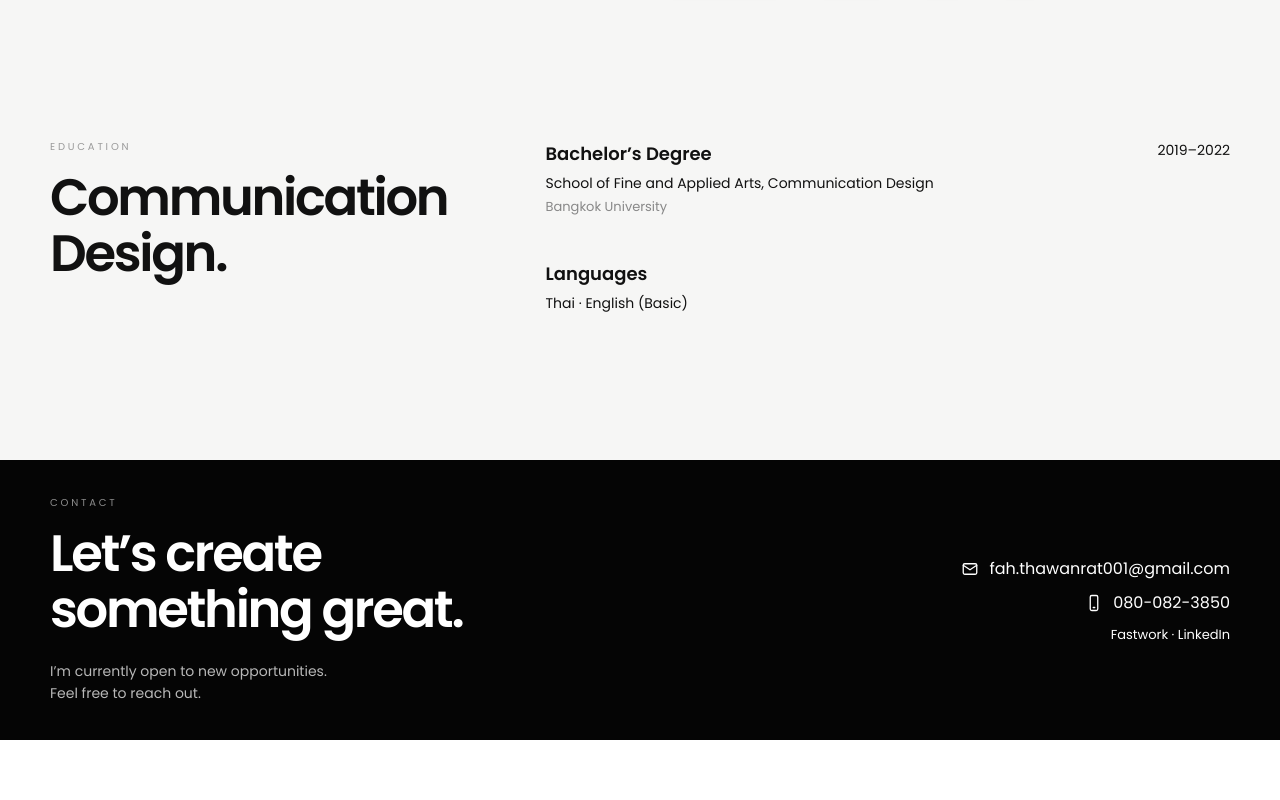
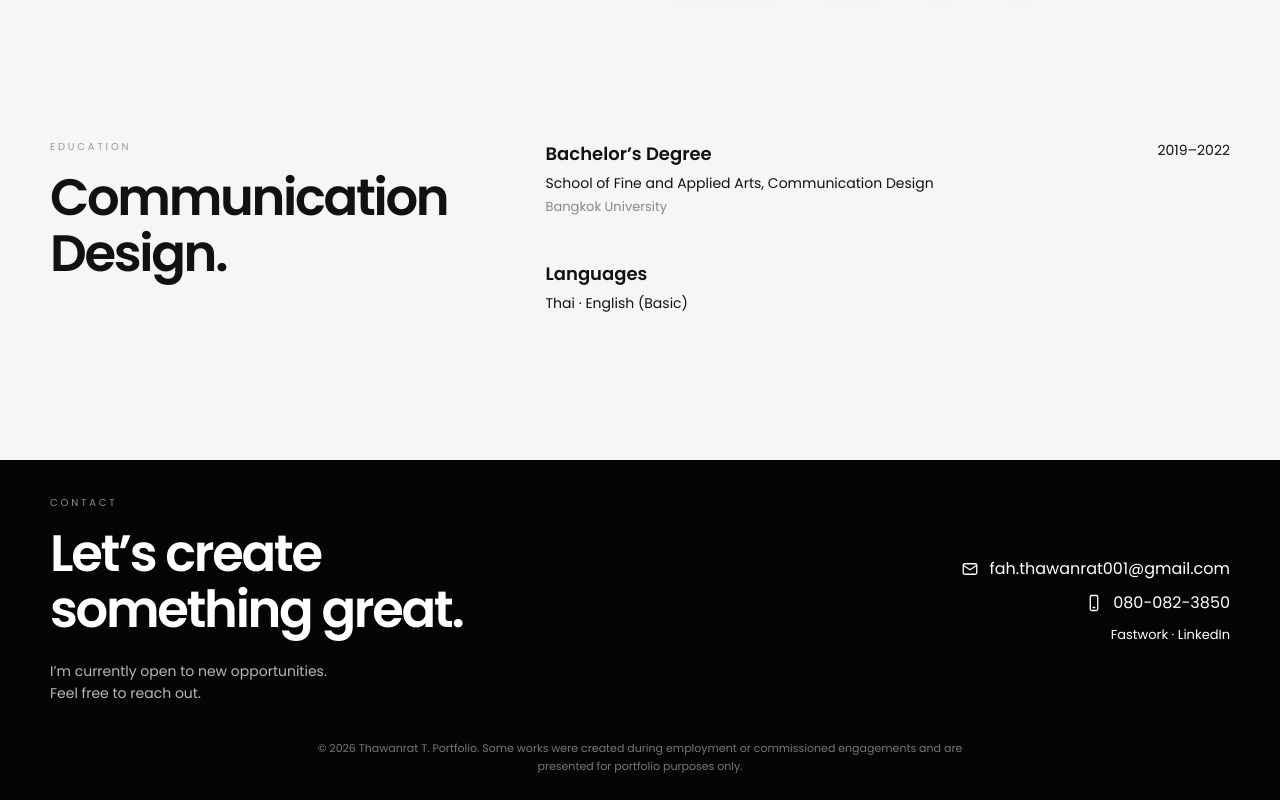
Before and after one commit to dijkstra007/thawanrat-portfolio, a Next.js app: page / in a window 1280 px wide. Shown: the part 3001-3801 px from the top of the page. Before the commit the page ends 3741 px from the top, so only its background shows below. Built offline with nearby package versions, Linux system fonts and the light colour scheme.

Commit message:
Add portfolio disclaimer to footer

```diff
--- a/components/footer/Footer.module.css
+++ b/components/footer/Footer.module.css
@@ -47,6 +47,16 @@
   gap: 10px;
 }
 
+.copyright {
+  max-width: 720px;
+  margin: 0 auto;
+  padding: 0 20px 24px;
+  color: #777;
+  font-size: 11px;
+  line-height: 1.6;
+  text-align: center;
+}
+
 .icon {
   width: 18px;
   height: 18px;
--- a/components/footer/Footer.tsx
+++ b/components/footer/Footer.tsx
@@ -37,6 +37,7 @@ export default function Footer({ copy }: FooterProps) {
           </div>
         </div>
       </div>
+      <p className={styles.copyright}>{copy.copyright}</p>
     </footer>
   );
 }
--- a/content/site.ts
+++ b/content/site.ts
@@ -79,6 +79,7 @@ export type SiteCopy = {
     eyebrow: string;
     heading: [string, string];
     note: [string, string];
+    copyright: string;
     email: string;
     phoneDisplay: string;
     phoneHref: string;
@@ -211,6 +212,8 @@ export const site = {
         eyebrow: 'Contact',
         heading: ['Let’s create', 'something great.'],
         note: ['I’m currently open to new opportunities.', 'Feel free to reach out.'],
+        copyright:
+          '© 2026 Thawanrat T. Portfolio. Some works were created during employment or commissioned engagements and are presented for portfolio purposes only.',
         email: 'fah.thawanrat001@gmail.com',
         phoneDisplay: '080-082-3850',
         phoneHref: '+66800823850',
@@ -355,6 +358,8 @@ export const site = {
         eyebrow: 'ติดต่อ',
         heading: ['มาสร้าง', 'สิ่งดี ๆ ด้วยกัน'],
         note: ['เปิดรับโอกาสใหม่ ๆ อยู่เสมอ', 'ติดต่อพูดคุยกันได้เลย'],
+        copyright:
+          '© 2026 Thawanrat T. Portfolio. ผลงานบางส่วนจัดทำขึ้นระหว่างการปฏิบัติงานหรือการว่าจ้าง และนำมาแสดงเพื่อประกอบ Portfolio เท่านั้น',
         email: 'fah.thawanrat001@gmail.com',
         phoneDisplay: '080-082-3850',
         phoneHref: '+66800823850',
```
